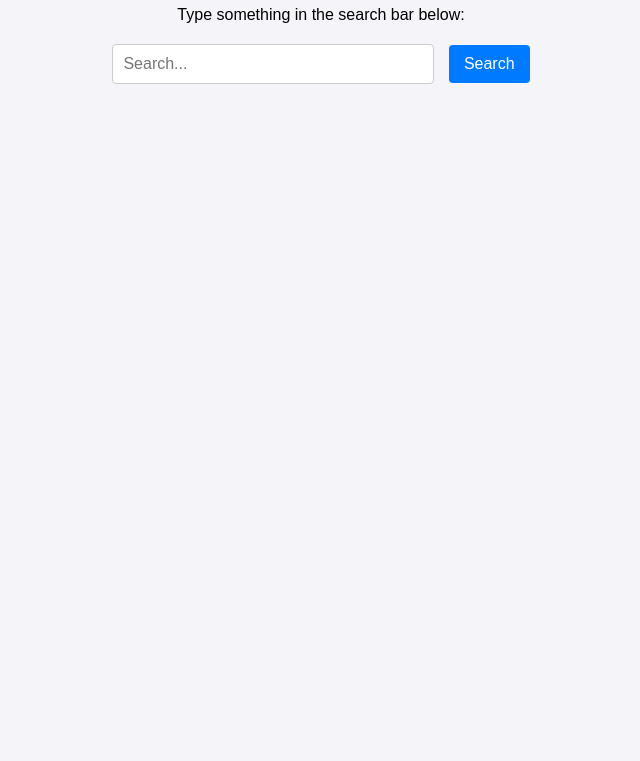
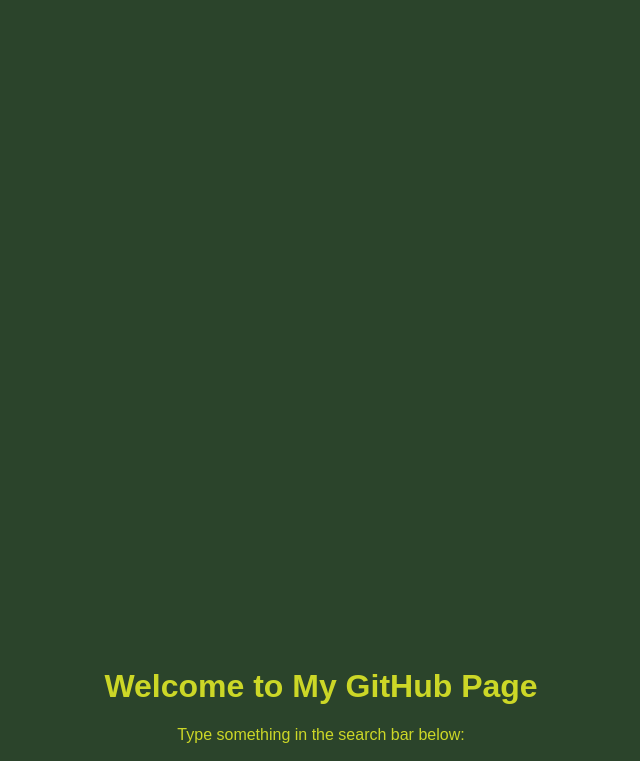
Before and after one commit to miaomiaoyu/rotten-boxd, a plain HTML site: page index.html in a window 1280 px wide. Shown: the part 395-1156 px from the top of the page, without its empty margins (319-959 px from the left). Before the commit the page ends 800 px from the top, so only its background shows below. Drawn offline with Linux system fonts and the light colour scheme; a web font is replaced by a local one.

Commit message:
Updated appearance.

```diff
--- a/index.html
+++ b/index.html
@@ -17,8 +17,9 @@
             display: flex;
             justify-content: center;
             align-items: center;
-            height: 100vh;
-            background-color: #f4f4f9;
+            height: 280vh;
+            color: #ccd727;
+            background-color: #2b442b;
         }
         .container {
             text-align: center;
```
